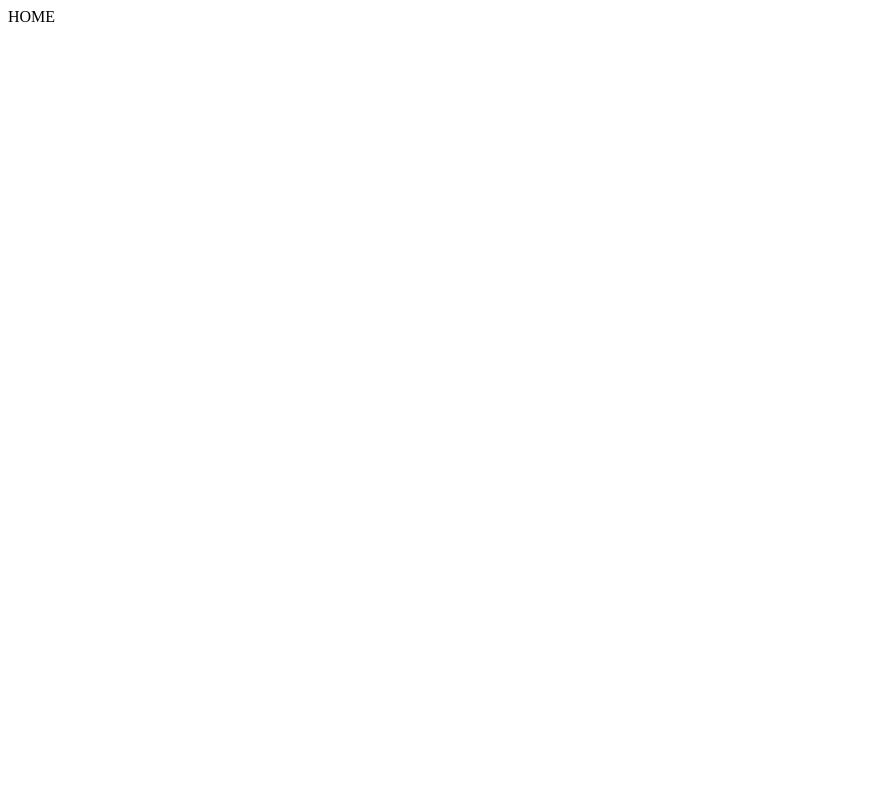
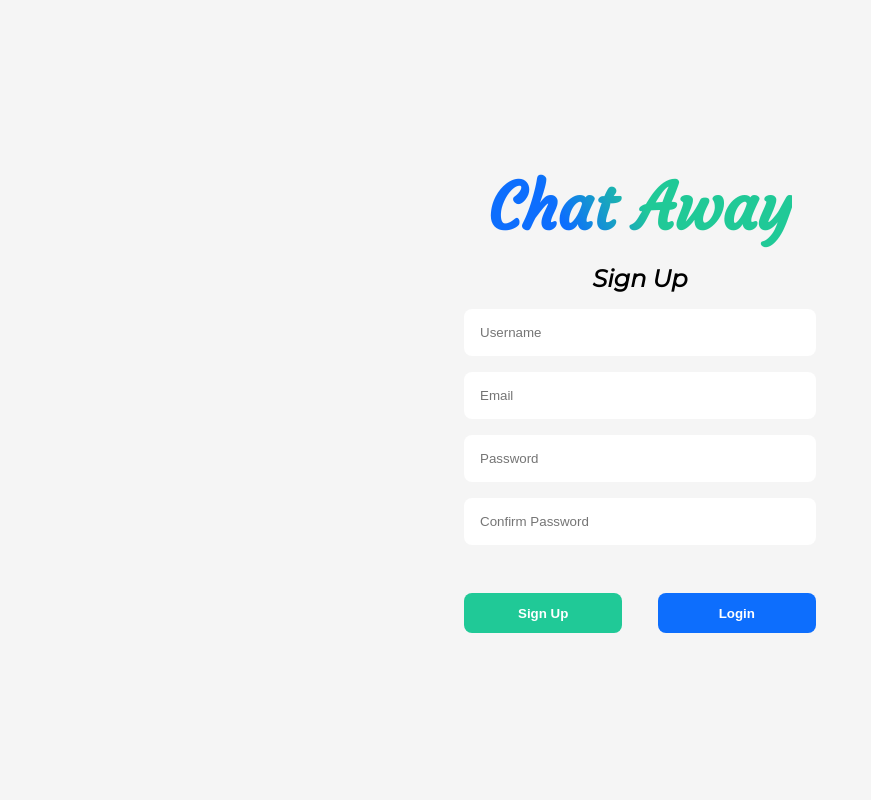
Before and after one commit to JoyChudasama/chat-away, a React (Create React App) app: page / in a window 1280 px wide. Shown: the top 800 px of the page, without its empty margins (0-871 px from the left). Built offline with nearby package versions, Linux system fonts and the light colour scheme.

Commit message:
added login and signup page, working on adding datePicker for dateOfBirth on signUp form, added addAvatar img, installed  mui-datepicker, dayjs and sass

```diff
--- a/package.json
+++ b/package.json
@@ -3,12 +3,15 @@
   "version": "0.1.0",
   "private": true,
   "dependencies": {
+    "@mui/x-date-pickers": "^5.0.0",
     "@testing-library/jest-dom": "^5.16.5",
     "@testing-library/react": "^13.4.0",
     "@testing-library/user-event": "^13.5.0",
+    "dayjs": "^1.11.5",
     "react": "^18.2.0",
     "react-dom": "^18.2.0",
     "react-scripts": "5.0.1",
+    "sass": "^1.54.8",
     "web-vitals": "^2.1.4"
   },
   "scripts": {
--- a/src/App.js
+++ b/src/App.js
@@ -1,9 +1,12 @@
-import './App.css';
+import './global.scss';
+import Login from './pages/Login/Login';
+import SignUp from './pages/Signup/SignUp';
 
 function App() {
   return (
     <div className="App">
-      HOME
+      <SignUp />
+      <Login />
     </div>
   );
 }
--- /dev/null
+++ b/src/components/DatePicker.jsx
@@ -0,0 +1,23 @@
+
+import TextField from '@mui/material/TextField';
+import { AdapterDayjs } from '@mui/x-date-pickers/AdapterDayjs';
+import { LocalizationProvider } from '@mui/x-date-pickers/LocalizationProvider';
+import { DatePicker } from '@mui/x-date-pickers/DatePicker';
+import { useState } from 'react';
+
+export default function BasicDatePicker() {
+    const [value, setValue] = useState(null);
+
+    return (
+        <LocalizationProvider dateAdapter={AdapterDayjs}>
+            <DatePicker
+                label="Basic example"
+                value={value}
+                onChange={(newValue) => {
+                    setValue(newValue);
+                }}
+                renderInput={(params) => <TextField {...params} />}
+            />
+        </LocalizationProvider>
+    );
+}
--- /dev/null
+++ b/src/global.scss
@@ -0,0 +1,13 @@
+@import url('https://fonts.googleapis.com/css2?family=Montserrat:ital@1&display=swap');
+@import url('https://fonts.googleapis.com/css2?family=Courgette&display=swap');
+
+body {
+    margin: 0;
+    padding: 0;
+    box-sizing: border-box;
+    font-family: 'Montserrat', sans-serif;
+}
+
+.d-none {
+    display: none;
+}
--- a/src/index.js
+++ b/src/index.js
@@ -1,6 +1,5 @@
 import React from 'react';
 import ReactDOM from 'react-dom/client';
-import './index.css';
 import App from './App';
 
 const root = ReactDOM.createRoot(document.getElementById('root'));
--- /dev/null
+++ b/src/pages/Login/Login.jsx
@@ -0,0 +1,31 @@
+import React from 'react';
+import './Login.scss';
+
+const Login = () => {
+
+  return (
+    <div className='formContainerWrapper'>
+      <div className='formContainer'>
+
+        <span className='logo'>Chat Away</span>
+        <span className='title'>Log In</span>
+
+        <form>
+          <div className='formInputContainer'>
+            <input type="text" className="userName-input" placeholder='Username' />
+            <input type="password" className="password-input" placeholder='Password' />
+          </div>
+
+          <div className='buttonContainer'>
+            <button className='logIn-button'>Login</button>
+            <button className='signUp-button'>Sign Up</button>
+          </div>
+
+        </form>
+
+      </div>
+    </div>
+  )
+}
+
+export default Login;
--- /dev/null
+++ b/src/pages/Login/Login.scss
@@ -0,0 +1,80 @@
+.formContainerWrapper {
+    background-color: whitesmoke;
+    height: 100vh;
+    display: flex;
+    align-items: center;
+    justify-content: center;
+
+    .logo {
+        text-decoration: none;
+        font-weight: bolder;
+        font-size: 4rem;
+        font-family: 'Courgette', cursive;
+        background: linear-gradient(240deg, rgba(32, 201, 151, 1) 0%, rgba(32, 201, 151, 1) 48%, rgba(13, 110, 253, 1) 74%, rgba(13, 110, 253, 1) 79%, rgba(13, 110, 253, 1) 100%);
+        -webkit-background-clip: text;
+        -webkit-text-fill-color: transparent;
+    }
+
+    .title {
+        font-weight: bold;
+        font-size: x-large;
+    }
+
+
+    .formContainer {
+        display: flex;
+        flex-direction: column;
+        align-items: center;
+        gap: 1rem;
+        padding: 2rem 5rem;
+
+        form {
+
+            .formInputContainer {
+                display: flex;
+                flex-direction: column;
+                align-items: center;
+                justify-content: center;
+                gap: 1rem;
+
+                input {
+                    padding: 1rem;
+                    border: none;
+                    border-radius: 0.5rem;
+                    width: 20rem;
+
+                    &:focus {
+                        outline-color: #A8BDFF;
+                    }
+                }
+            }
+
+            .buttonContainer {
+                padding-top: 3rem;
+                display: flex;
+                align-items: center;
+                justify-content: space-between;
+
+                button {
+                    color: white;
+                    padding: 0.8rem;
+                    font-weight: bold;
+                    border: none;
+                    border-radius: 0.5rem;
+                    cursor: pointer;
+                    width: 45%;
+                }
+
+                .signUp-button {
+                    background-color: #20c997;
+                }
+
+                .logIn-button {
+                    background-color: #0d6efd;
+                }
+            }
+        }
+
+    }
+
+}
--- /dev/null
+++ b/src/pages/Signup/SignUp.jsx
@@ -0,0 +1,36 @@
+import React from 'react';
+import './SignUp.scss';
+// import BasicDatePicker from '../components/DatePicker';
+
+const Register = () => {
+
+
+    return (
+        <div className='formContainerWrapper'>
+            <div className='formContainer'>
+
+                <span className='logo'>Chat Away</span>
+                <span className='title'>Sign Up</span>
+
+                <form>
+                    <div className='formInputContainer'>
+                        <input type="text" className="userName-input" placeholder='Username' />
+                        <input type="email" className="email-input" placeholder='Email' />
+                        <input type="password" className="password-input" placeholder='Password' />
+                        <input type="password" className="confirmPassword-input" placeholder='Confirm Password' />
+                        {/* <BasicDatePicker /> */}
+                    </div>
+
+                    <div className='buttonContainer'>
+                        <button className='signUp-button'>Sign Up</button>
+                        <button className='logIn-button'>Login</button>
+                    </div>
+
+                </form>
+
+            </div>
+        </div>
+    )
+}
+
+export default Register
--- /dev/null
+++ b/src/pages/Signup/SignUp.scss
@@ -0,0 +1,81 @@
+.formContainerWrapper {
+    background-color: whitesmoke;
+    height: 100vh;
+    display: flex;
+    align-items: center;
+    justify-content: center;
+
+    .logo {
+        text-decoration: none;
+        font-weight: bolder;
+        font-size: 4rem;
+        font-family: 'Courgette', cursive;
+        background: linear-gradient(240deg, rgba(32, 201, 151, 1) 0%, rgba(32, 201, 151, 1) 48%, rgba(13, 110, 253, 1) 74%, rgba(13, 110, 253, 1) 79%, rgba(13, 110, 253, 1) 100%);
+        -webkit-background-clip: text;
+        -webkit-text-fill-color: transparent;
+    }
+
+    .title {
+        font-weight: bold;
+        font-size: x-large;
+    }
+
+
+    .formContainer {
+        display: flex;
+        flex-direction: column;
+        align-items: center;
+        gap: 1rem;
+        padding: 2rem 5rem;
+
+        form {
+
+            .formInputContainer {
+                display: flex;
+                flex-direction: column;
+                align-items: center;
+                justify-content: center;
+                gap: 1rem;
+
+                input {
+                    padding: 1rem;
+                    border: none;
+                    border-radius: 0.5rem;
+                    width: 20rem;
+
+                    &:focus {
+                        outline-color: #A8BDFF;
+                    }
+                }
+            }
+
+            .buttonContainer {
+                padding-top: 3rem;
+                display: flex;
+                align-items: center;
+                justify-content: space-between;
+
+                button {
+                    color: white;
+                    padding: 0.8rem;
+                    font-weight: bold;
+                    border: none;
+                    border-radius: 0.5rem;
+                    cursor: pointer;
+                }
+
+                .signUp-button {
+                    background-color: #20c997;
+                    width: 45%;
+                }
+
+                .logIn-button {
+                    background-color: #0d6efd;
+                    width: 45%;
+                }
+            }
+        }
+
+    }
+
+}
```
Also changed, not shown: src/pages/UserHome/UserHome.jsx (added, +7 -0 lines), src/img/addAvatar.png (added), src/index.css (deleted), src/pages/UserHome/UserHome.scss (added), 1 other file (tests, documents, lock files or other folders).
